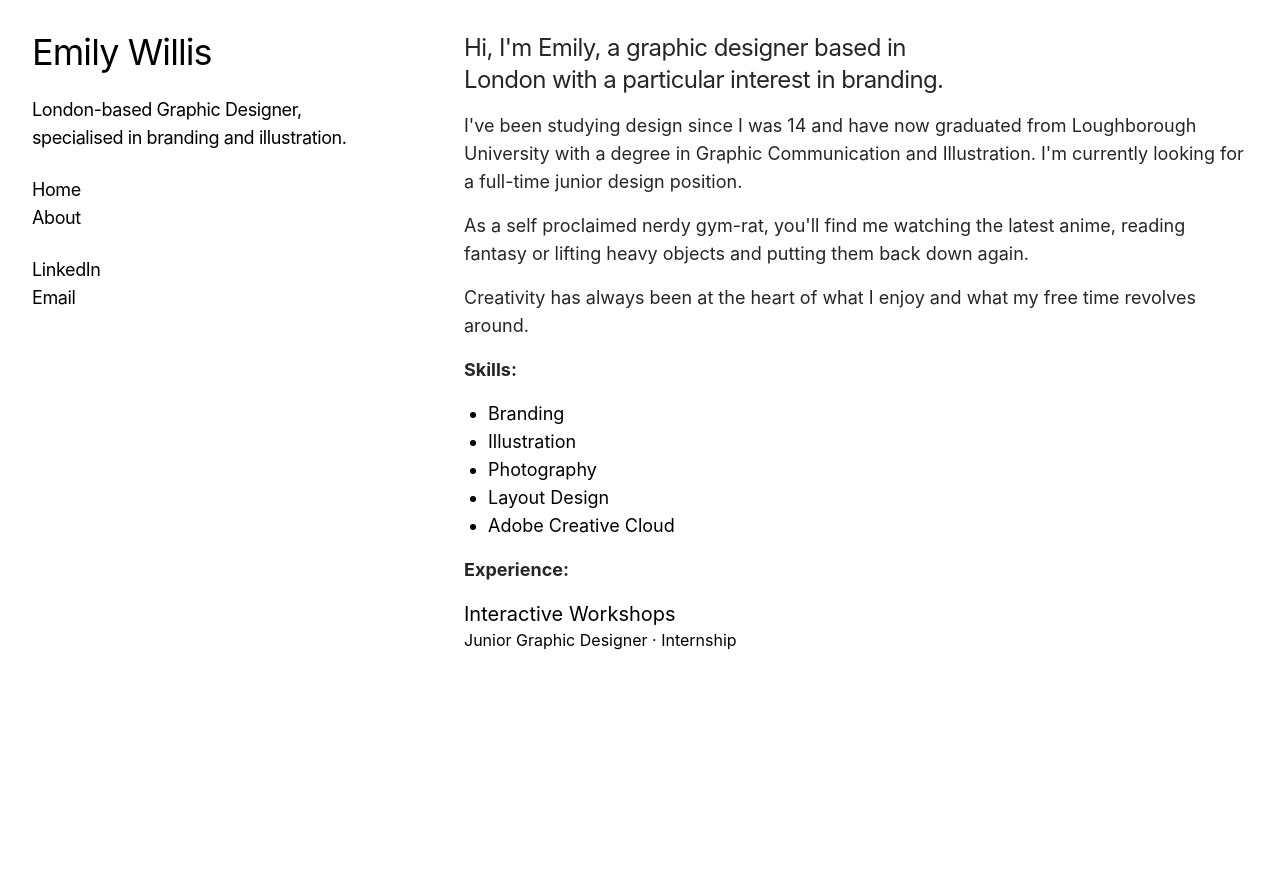
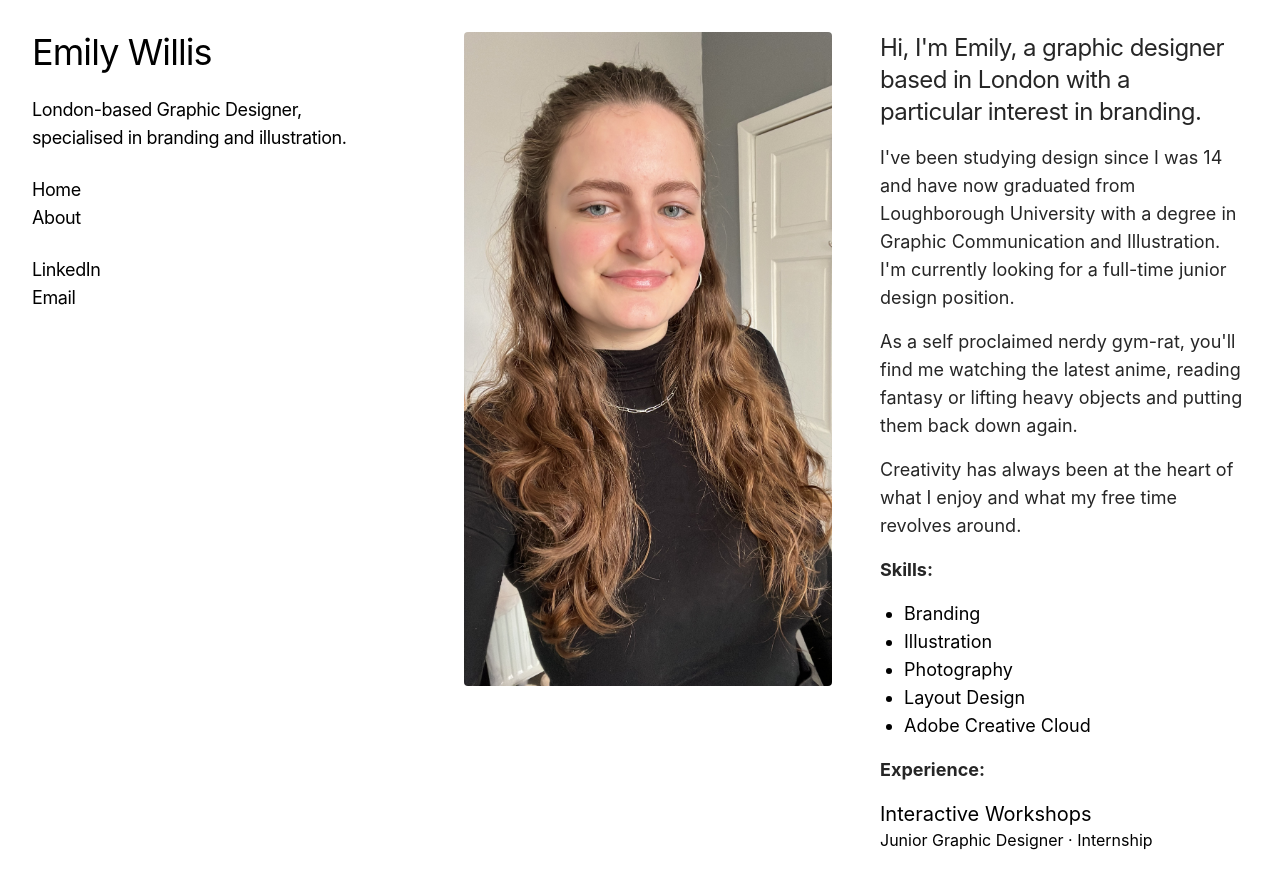
Before and after one commit to williamxb/emilywillis, a Next.js app: page /about in a window 1280 px wide. Before the commit the page ends 800 px from the top, so only its background shows below. Built offline with nearby package versions, Linux system fonts and the light colour scheme.

Commit message:
updated about page

```diff
--- a/app/about/page.tsx
+++ b/app/about/page.tsx
@@ -1,4 +1,6 @@
 import { Metadata } from "next";
+import Image from 'next/image'
+import emily from "../images/emily.jpeg"
 
 export const metadata: Metadata = {
   title: 'About Me',
@@ -31,9 +33,16 @@ const experienceItems = {
 
 export default function About() {
   return (
-    <section className="flex flex-row">
-      <div className="">
-
+    <section className="md:grid md:auto-rows-fr grid-cols-2 gap-12">
+      <div className="max-h-min">
+        <Image
+          className="w-1/2 mx-auto mb-12 md:mb-0 md:w-full"
+          priority={true}
+          placeholder="blur"
+          sizes="(max-width: 768px) 100vw, (max-width: 1024px) 70vw, 70vw"
+          src={emily}
+          alt=""
+        />
       </div>
       <div className="prose">
         <p className="text-2xl tracking-tight text-balance">Hi, I'm Emily, a graphic designer based in London with a particular interest in branding.</p>
```
Also changed, not shown: app/images/emily.jpeg (added).
